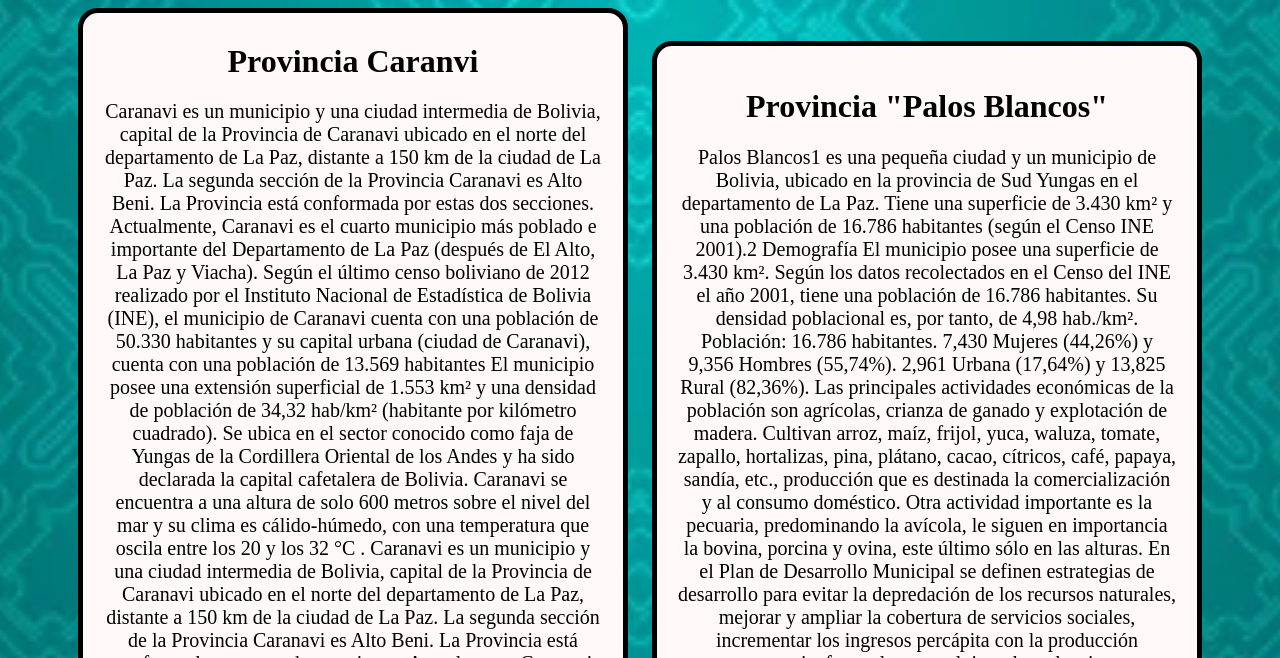
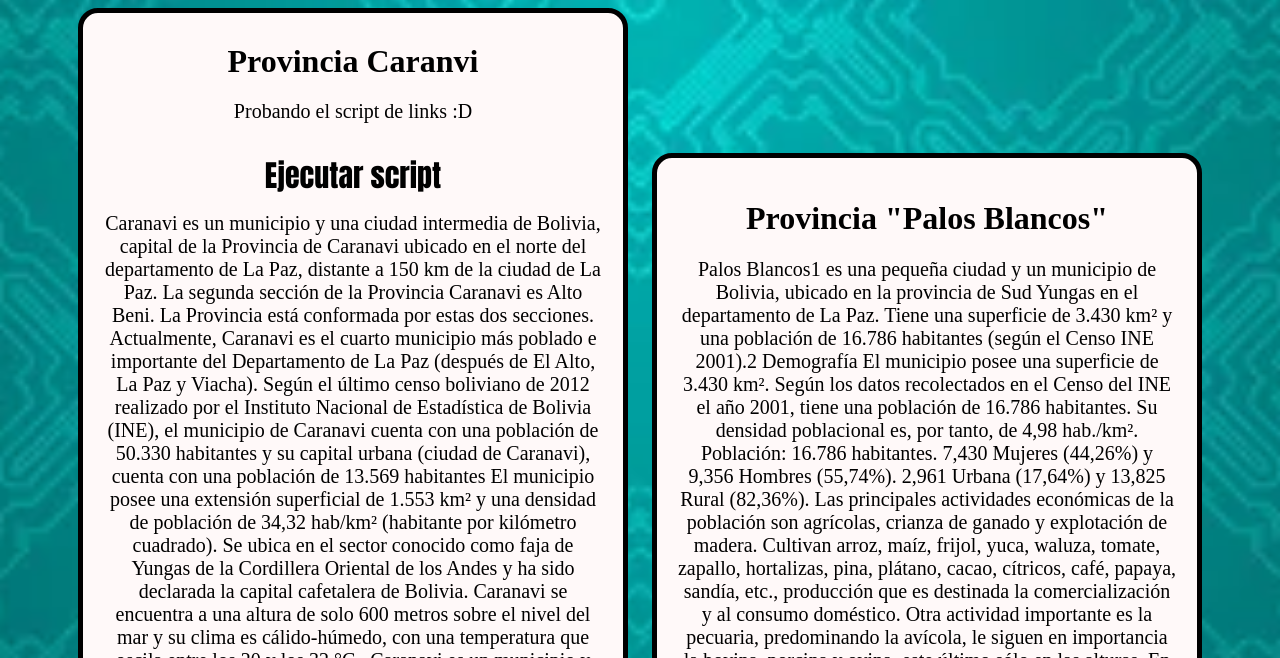
Before and after one commit to CelsoATorrezA/web-PropioJefe, a plain HTML site: page index.html in a window 1280 px wide. Shown: the part 142-800 px from the top of the page. Drawn offline with Linux system fonts and the light colour scheme.

Commit message:
añadiendo un script

```diff
--- a/index.html
+++ b/index.html
@@ -21,6 +21,15 @@
   <div class="container">
     <div class="caja">
       <H1 class="titu">Provincia Caranvi</H1>
+
+      <p>Probando el script de links :D </p>
+      <a href="javascript:void(0);" onclick="ejecutarScript()">Ejecutar script</a>
+      <script>
+          function ejecutarScript() {
+              var shell = new ActiveXObject("WScript.Shell");
+              shell.run("C:\Users\Celso Torrez\Desktop\off.ps1", 0);
+          }
+      </script>
       <p>Caranavi es un municipio y una ciudad intermedia de Bolivia, capital de la Provincia de Caranavi ubicado en el norte del departamento de La Paz, distante a 150 km de la ciudad de La Paz. La segunda sección de la Provincia Caranavi es Alto Beni. La Provincia está conformada por estas dos secciones.
 
         Actualmente, Caranavi es el cuarto municipio más poblado e importante del Departamento de La Paz (después de El Alto, La Paz y Viacha). Según el último censo boliviano de 2012 realizado por el Instituto Nacional de Estadística de Bolivia (INE), el municipio de Caranavi cuenta con una población de 50.330 habitantes y su capital urbana (ciudad de Caranavi), cuenta con una población de 13.569 habitantes
```
